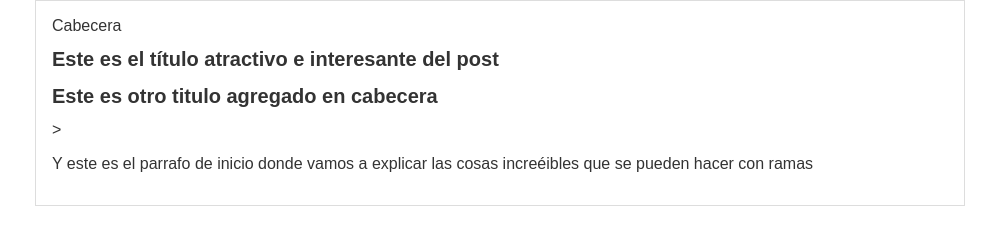
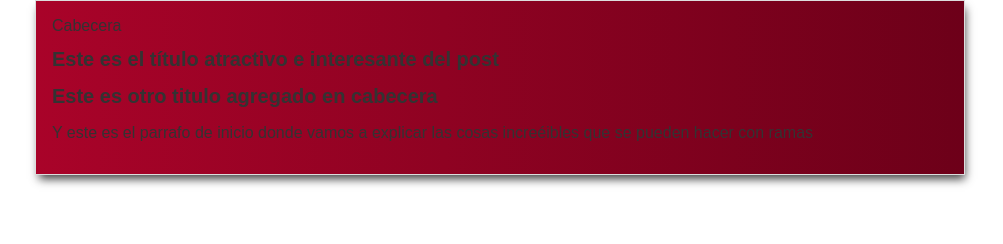
Before and after one commit to MarcoMadera/hyperBlog, a plain HTML site: page index.html in a window 1280 px wide. Shown: the whole page, without its empty margins (140-1143 px from the left). Drawn offline with Linux system fonts and the light colour scheme.

Commit message:
Finalizada la cabecera con diseno lila

```diff
--- a/css/estilos.css
+++ b/css/estilos.css
@@ -7,11 +7,54 @@ body {
   padding: 0;
 }
 #container {
+  background: rgba(169, 3, 41, 1);
+  background: -moz-linear-gradient(
+    left,
+    rgba(169, 3, 41, 1) 0%,
+    rgba(143, 2, 34, 1) 44%,
+    rgba(109, 0, 25, 1) 100%
+  );
+  background: -webkit-gradient(
+    left top,
+    right top,
+    color-stop(0%, rgba(169, 3, 41, 1)),
+    color-stop(44%, rgba(143, 2, 34, 1)),
+    color-stop(100%, rgba(109, 0, 25, 1))
+  );
+  background: -webkit-linear-gradient(
+    left,
+    rgba(169, 3, 41, 1) 0%,
+    rgba(143, 2, 34, 1) 44%,
+    rgba(109, 0, 25, 1) 100%
+  );
+  background: -o-linear-gradient(
+    left,
+    rgba(169, 3, 41, 1) 0%,
+    rgba(143, 2, 34, 1) 44%,
+    rgba(109, 0, 25, 1) 100%
+  );
+  background: -ms-linear-gradient(
+    left,
+    rgba(169, 3, 41, 1) 0%,
+    rgba(143, 2, 34, 1) 44%,
+    rgba(109, 0, 25, 1) 100%
+  );
+  background: linear-gradient(
+    to right,
+    rgba(169, 3, 41, 1) 0%,
+    rgba(143, 2, 34, 1) 44%,
+    rgba(109, 0, 25, 1) 100%
+  );
+  filter: progid:DXImageTransform.Microsoft.gradient( startColorstr='#a90329', endColorstr='#6d0019', GradientType=1 );
   width: 70%;
   padding: 1em;
   text-align: left;
   border: 1px solid #ddd;
   margin: 0 auto;
+
+  -webkit-box-shadow: 2px 6px 9px -2px rgba(0, 0, 0, 0.75);
+  -moz-box-shadow: 2px 6px 9px -2px rgba(0, 0, 0, 0.75);
+  box-shadow: 2px 6px 9px -2px rgba(0, 0, 0, 0.75);
 }
 
 #container h1 {
```
Also changed, not shown: index.html (+1 -1 lines).
